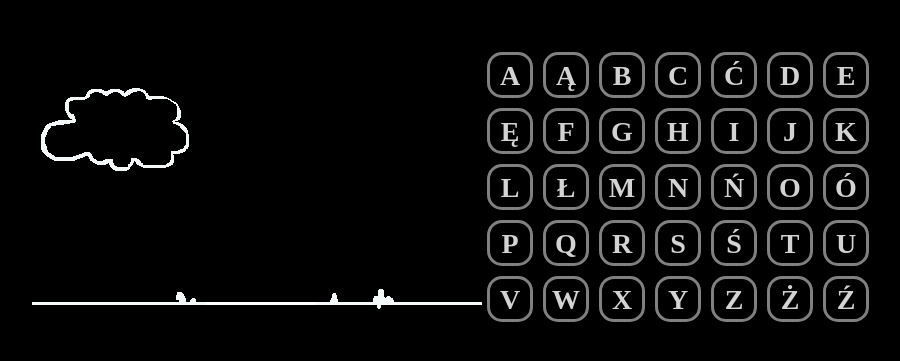
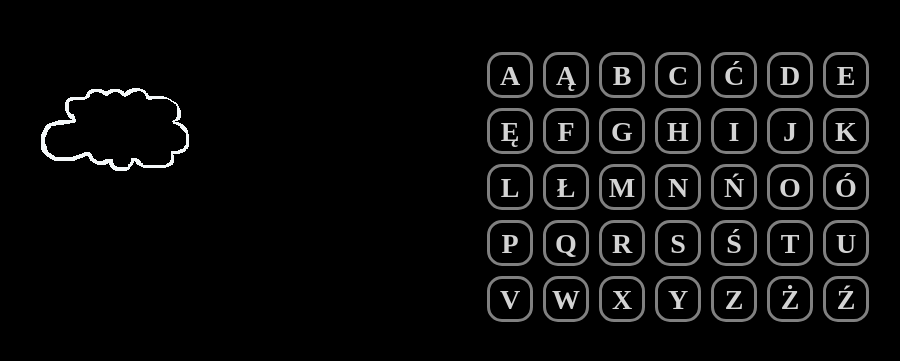
Before and after one commit to RomaniukD/Szubienica, a plain HTML site: page index.html in a window 1280 px wide. Shown: the part 113-474 px from the top of the page, without its empty margins (158-1058 px from the left). Drawn offline with Linux system fonts and the light colour scheme.

Commit message:
Update index.html

```diff
--- a/index.html
+++ b/index.html
@@ -12,7 +12,7 @@
     <div id="pojemnik">
         <div id="plansza"></div>
         <div id="szubienica">
-            <img src="img/2.png" alt="">
+            <img src="img/1.png" alt="">
         </div>
         <div id="alfabet"></div>
         <div style="clear: both;"></div>
```
